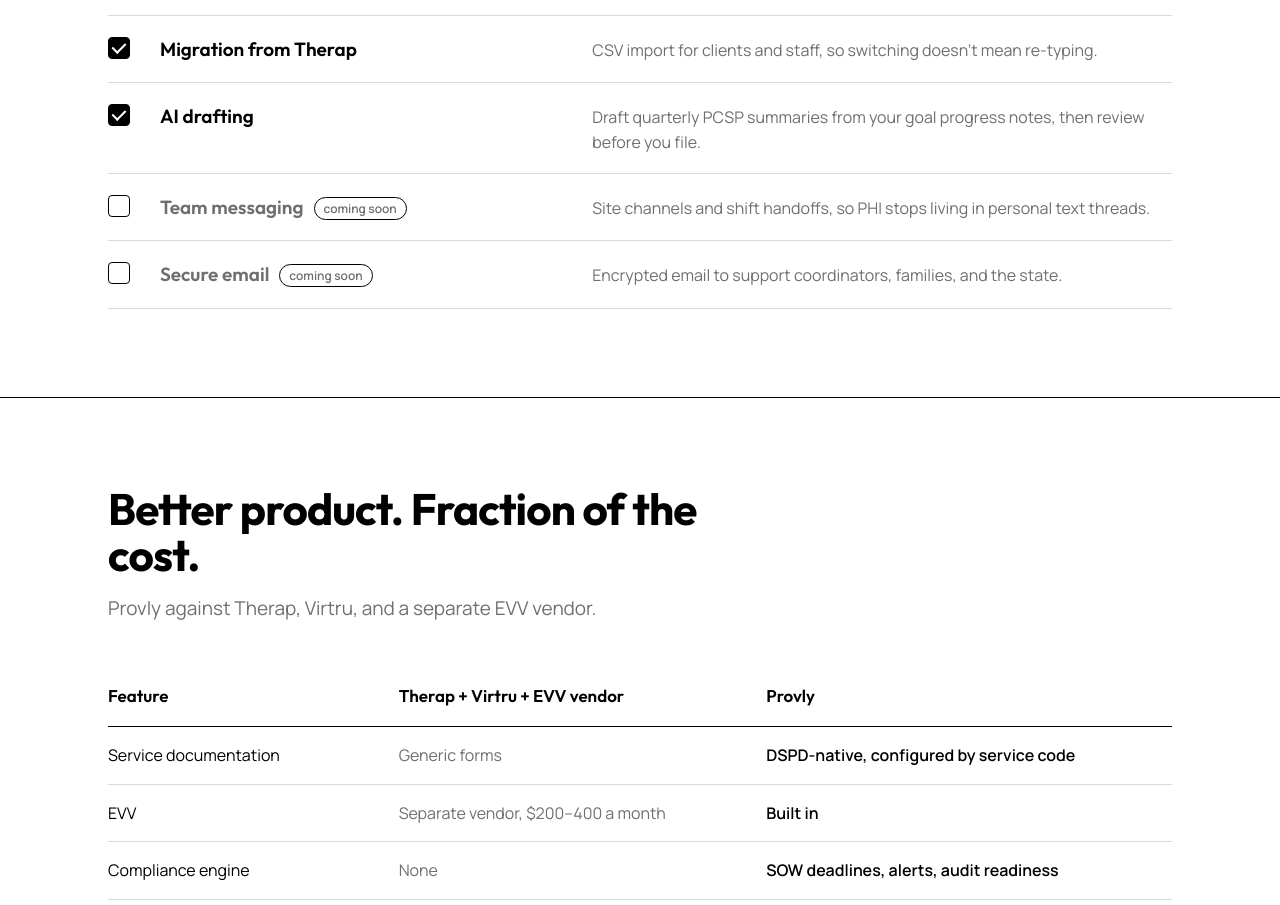
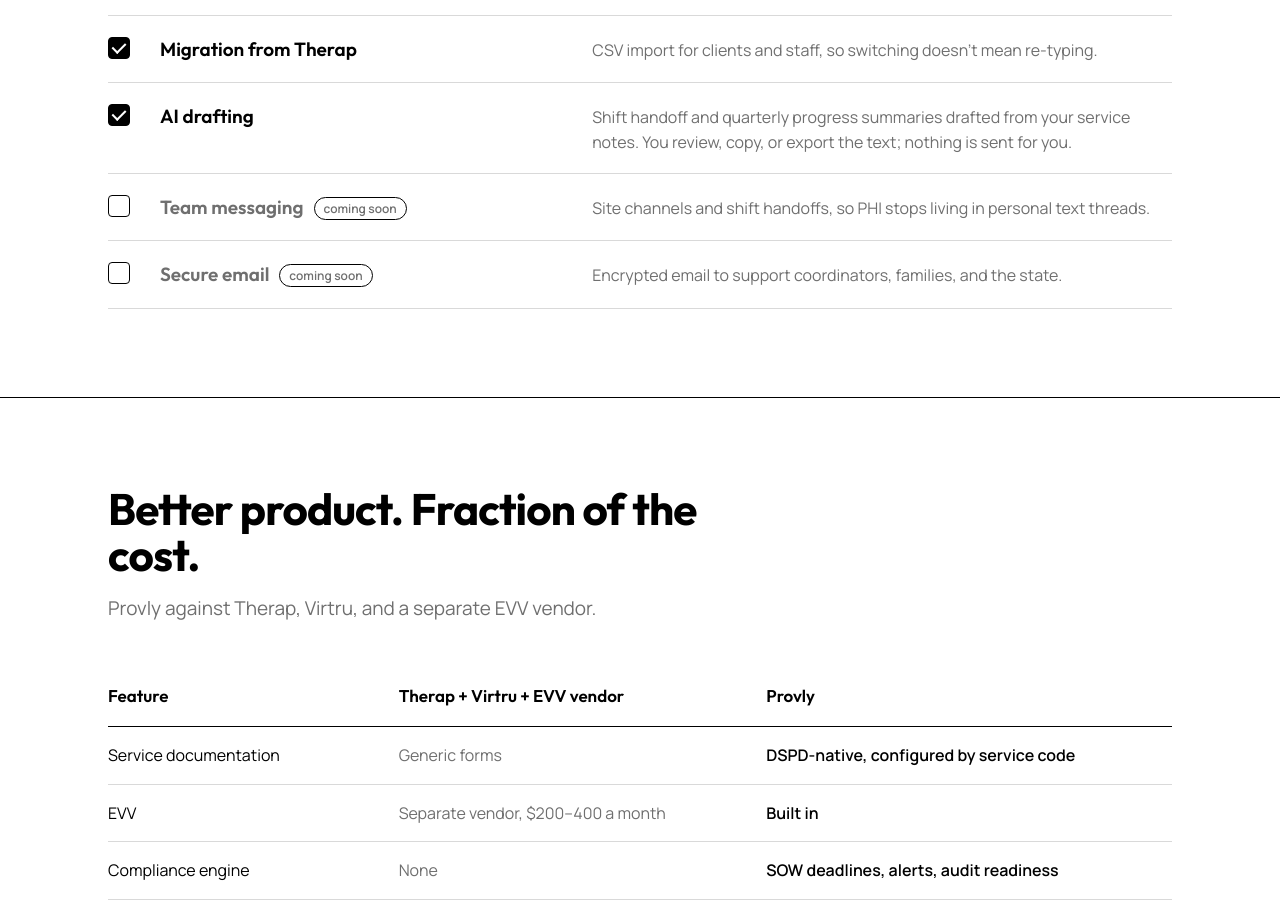
Before and after one commit to nobodythecreator/provly-landing, a website: page public/index.html in a window 1280 px wide. Shown: the part 2380-3285 px from the top of the page. Drawn offline with Linux system fonts and the light colour scheme.

Commit message:
v20.0.10d (Greptile r2): AI row matches what ships — shift handoff and quarterly progress summaries drafted from service notes; output is reviewed, copied, or exported, nothing is filed by the product

```diff
--- a/public/index.html
+++ b/public/index.html
@@ -5,7 +5,8 @@
      shown as coming soon on purpose — they ship after Item 4.
      v20.0.10dr1 (Greptile r1): claims are built and tracked here, submitted in PRISM; isolation is row-level security in shared Postgres,
      not a dedicated database; smooth anchor scrolling only when motion is welcome; migration and AI rows worded to what the app does.
-     v20.0.10dr2: DSPD claims are submitted in UPI, not PRISM (PRISM is Medicaid provider enrollment). Corrected per Tombé. -->
+     v20.0.10dr2: DSPD claims are submitted in UPI, not PRISM (PRISM is Medicaid provider enrollment). Corrected per Tombé.
+     v20.0.10dr3 (Greptile r2): AI row describes what ships — handoff + quarterly summaries drafted from service notes; output is reviewed, copied, or exported; nothing is filed. -->
 <html lang="en">
 <head>
 <meta charset="UTF-8">
@@ -214,7 +215,7 @@
       <div class="row"><div class="box on"></div><div class="name">Billing and finance</div><div class="desc">Rates by service code, claims built from your service notes and tracked through payment. You submit in UPI, as today.</div></div>
       <div class="row"><div class="box on"></div><div class="name">Audit center and documents</div><div class="desc">Change history, document storage, and formatted exports that match what DSPD expects.</div></div>
       <div class="row"><div class="box on"></div><div class="name">Migration from Therap</div><div class="desc">CSV import for clients and staff, so switching doesn't mean re-typing.</div></div>
-      <div class="row"><div class="box on"></div><div class="name">AI drafting</div><div class="desc">Draft quarterly PCSP summaries from your goal progress notes, then review before you file.</div></div>
+      <div class="row"><div class="box on"></div><div class="name">AI drafting</div><div class="desc">Shift handoff and quarterly progress summaries drafted from your service notes. You review, copy, or export the text; nothing is sent for you.</div></div>
       <div class="row soon"><div class="box"></div><div class="name">Team messaging</div><div class="desc">Site channels and shift handoffs, so PHI stops living in personal text threads.</div></div>
       <div class="row soon"><div class="box"></div><div class="name">Secure email</div><div class="desc">Encrypted email to support coordinators, families, and the state.</div></div>
     </div>
```
